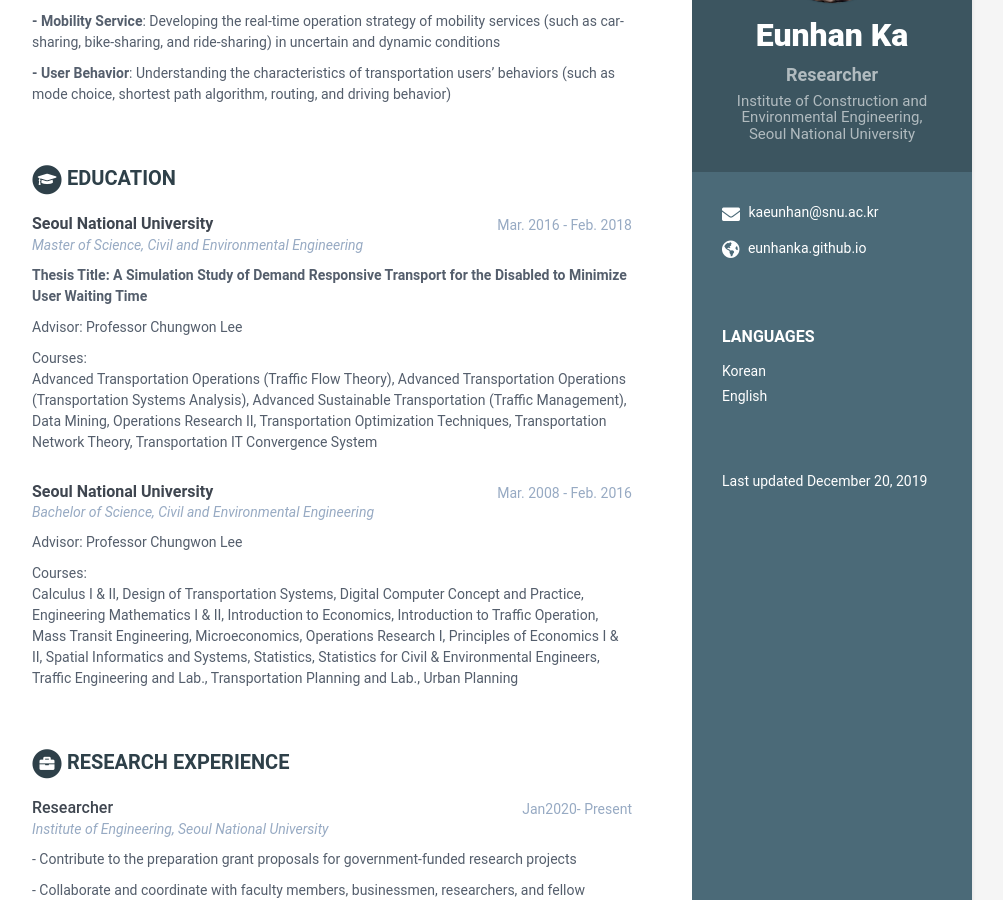
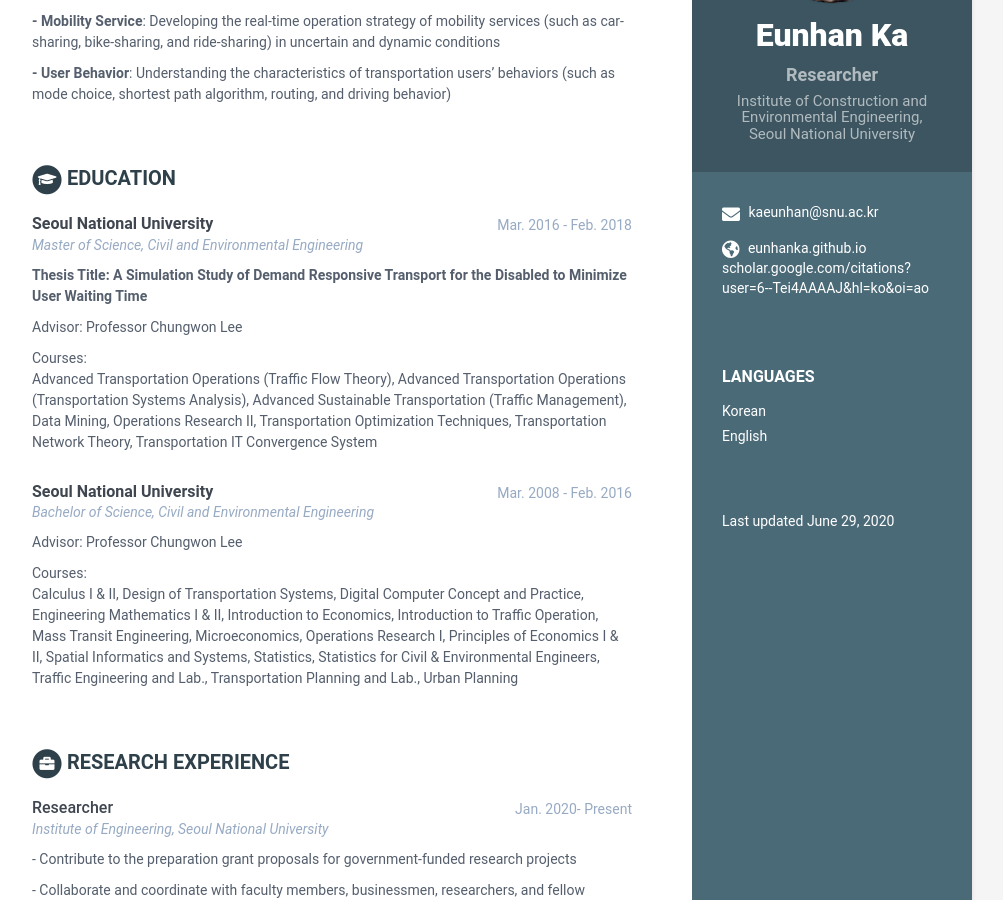
Before and after one commit to eunhanka/eunhanka.github.io, a Jekyll site: the page built from index.html, in a window 1280 px wide and 900 px high, scrolled down 202 px. Shown: the whole window, without its empty margins (168-1171 px from the left). Built offline with Jekyll 4.4.1, drawn with Linux system fonts in a browser that asks for light colours.

Commit message:
Update data.yml

```diff
--- a/_data/data.yml
+++ b/_data/data.yml
@@ -15,7 +15,7 @@
     # Sidebar links
     email: kaeunhan@snu.ac.kr
     phone:
-    website: eunhanka.github.io #do not add http://
+    website: eunhanka.github.io <br> scholar.google.com/citations?user=6--Tei4AAAAJ&hl=ko&oi=ao #do not add http://
     linkedin: #kaeunhan
     github:
     gitlab:
@@ -28,7 +28,7 @@
     languages:
       - idiom: Korean
       - idiom: English
-      - idiom: <br> <br><br> Last updated December 20, 2019
+      - idiom: <br> <br><br> Last updated June 29, 2020
 
 career-profile:
     title: <b>Research Interests</b>
@@ -62,7 +62,7 @@
 
 research_experiences:
     - role: Researcher
-      time: Jan2020- Present
+      time: Jan. 2020- Present
       company: <i>Institute of Engineering, Seoul National University</i>
       details: |
         <p> - Contribute to the preparation grant proposals for government-funded research projects</p>
```
